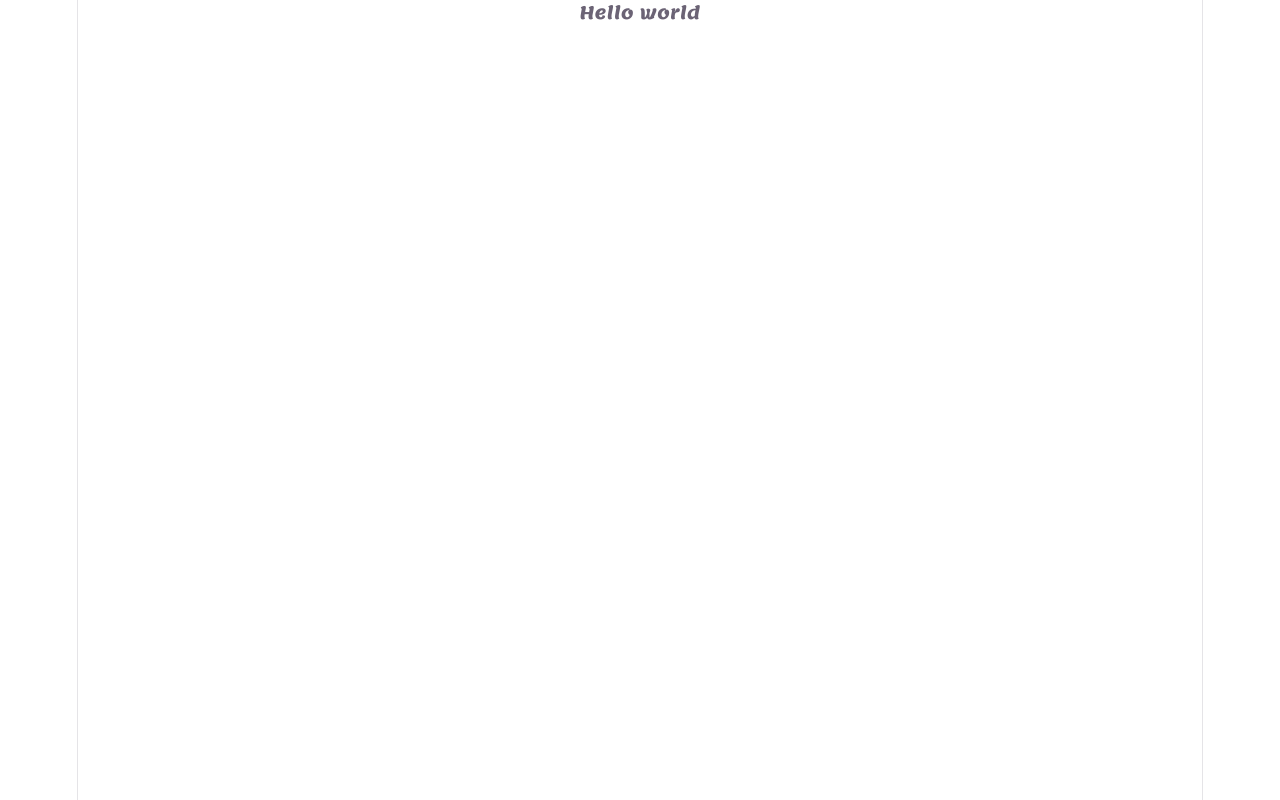
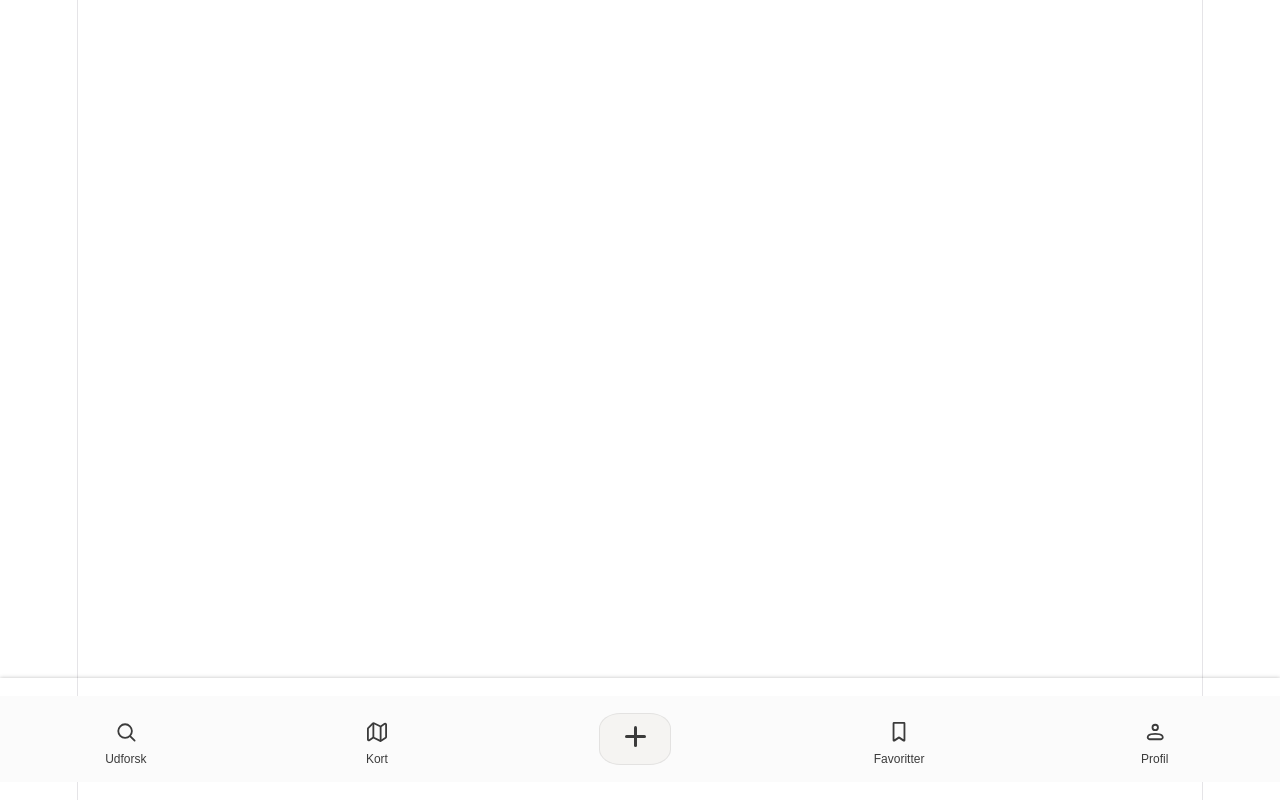
Before and after one commit to mamelishah/gemly-project-webapplication, a React (Vite) app: page /gemly-project-webapplication/account in a window 1280 px wide. Built offline with nearby package versions, Linux system fonts and the light colour scheme.

Commit message:
added navbar

```diff
--- a/src/App.css
+++ b/src/App.css
@@ -1,3 +1,7 @@
 body {
   font-family: var(--logo-family-font);
 }
+
+li {
+  list-style: none;
+}
--- a/src/App.tsx
+++ b/src/App.tsx
@@ -1,10 +1,11 @@
 import './App.css'
+import BottomNavigationBar from './components/ui/layout/bottom-navigation-bar/BottomNavigationBar.tsx';
 
 function App() {
 
   return (
     <>
-      <div> Hello world </div>
+      <BottomNavigationBar/>
     </>
   )
 }
--- /dev/null
+++ b/src/components/ui/layout/bottom-navigation-bar/BottomNavigationBar.css
@@ -0,0 +1,40 @@
+#bottom-navigation-bar {
+    display: flex;
+    justify-content: space-around;
+    align-items: center;
+    width: 100%;
+    padding: 8px 0;
+    background-color: var(--background-white);
+}
+
+#bottom-navigation-bar-container {
+    position: fixed;
+    bottom: 0;
+    left: 0;
+    right: 0;
+    z-index: 1000;
+    box-shadow: 0 0 4px 0 rgba(0, 0, 0, 0.25);
+
+}
+
+
+.add-button-container {
+    display: flex;
+    background: var(--Box-Almost-White, #F5F4F2);
+    justify-content: center;
+    align-items: center;
+    width: 80px;
+    height: 60px;
+    border-radius: 30%;
+    width: 50px;
+    height: 30px;
+    padding: 10px;
+    border: 1px solid var(--Light-Grey---border-stroke, rgba(153, 153, 153, 0.20));
+}
+
+.add-button {
+    background: none;
+    border: none;
+    font-size: 24px;
+    color: var(--regular-text);
+}
--- /dev/null
+++ b/src/components/ui/layout/bottom-navigation-bar/BottomNavigationBar.tsx
@@ -0,0 +1,28 @@
+import './BottomNavigationBar.css';
+import NavigationsElement from './NavigationsElement';
+
+import udforskIcon from '../../../../assets/icons/navbar/search-icon.svg';
+import plusIcon from '../../../../assets/icons/navbar/addPost-icon.svg';
+import kortIcon from '../../../../assets/icons/navbar/map-icon.svg';
+import favoritterIcon from '../../../../assets/icons/navbar/pin-icon.svg';
+import profilIcon from '../../../../assets/icons/navbar/profile-icon.svg';
+
+function BottomNavigationBar() {
+  return (
+    <nav id="bottom-navigation-bar-container">
+      <ul id="bottom-navigation-bar">
+        <li><NavigationsElement label="Udforsk" iconUrl={udforskIcon} /></li>
+        <li><NavigationsElement label="Kort" iconUrl={kortIcon} /></li>
+        <li className="add-button-container">
+          <button className="add-button">
+        <img src={plusIcon} alt="plus icon" className="plus-icon" />
+      </button>
+        </li>
+        <li><NavigationsElement label="Favoritter" iconUrl={favoritterIcon} /></li>
+        <li><NavigationsElement label="Profil" iconUrl={profilIcon} /></li>
+      </ul>
+    </nav>
+  );
+}
+
+export default BottomNavigationBar;
--- /dev/null
+++ b/src/components/ui/layout/bottom-navigation-bar/NavigationsElement.css
@@ -0,0 +1,20 @@
+.nav-icon {
+  width: 40px;
+  height: 40px;
+  object-fit: fill;
+}
+
+
+.nav-button {
+  display: flex;
+  flex-direction: column;
+  align-items: center;
+  background: none;
+  border: none;
+  padding: 8px;
+}
+
+.nav-label {
+  font-size: 12px;
+  color: var(--regular-text);
+}
--- /dev/null
+++ b/src/components/ui/layout/bottom-navigation-bar/NavigationsElement.tsx
@@ -0,0 +1,14 @@
+import './NavigationsElement.css'
+
+function NavigationsElement({ label, iconUrl }: { label: string; iconUrl: string }) {
+  return (
+    <div className="navigations-element">
+      <button className="nav-button">
+        <img src={iconUrl} alt={label} className="nav-icon" />
+        <span className="nav-label">{label}</span>
+      </button>
+    </div>
+  );
+}
+
+export default NavigationsElement;
```
Also changed, not shown: src/main.tsx (+23 -1 lines), src/components/ui/layout/Bottom navigation bar/BottomNavigationBar.css (deleted), src/components/ui/layout/Bottom navigation bar/BottomNavigationBar.tsx (deleted).
